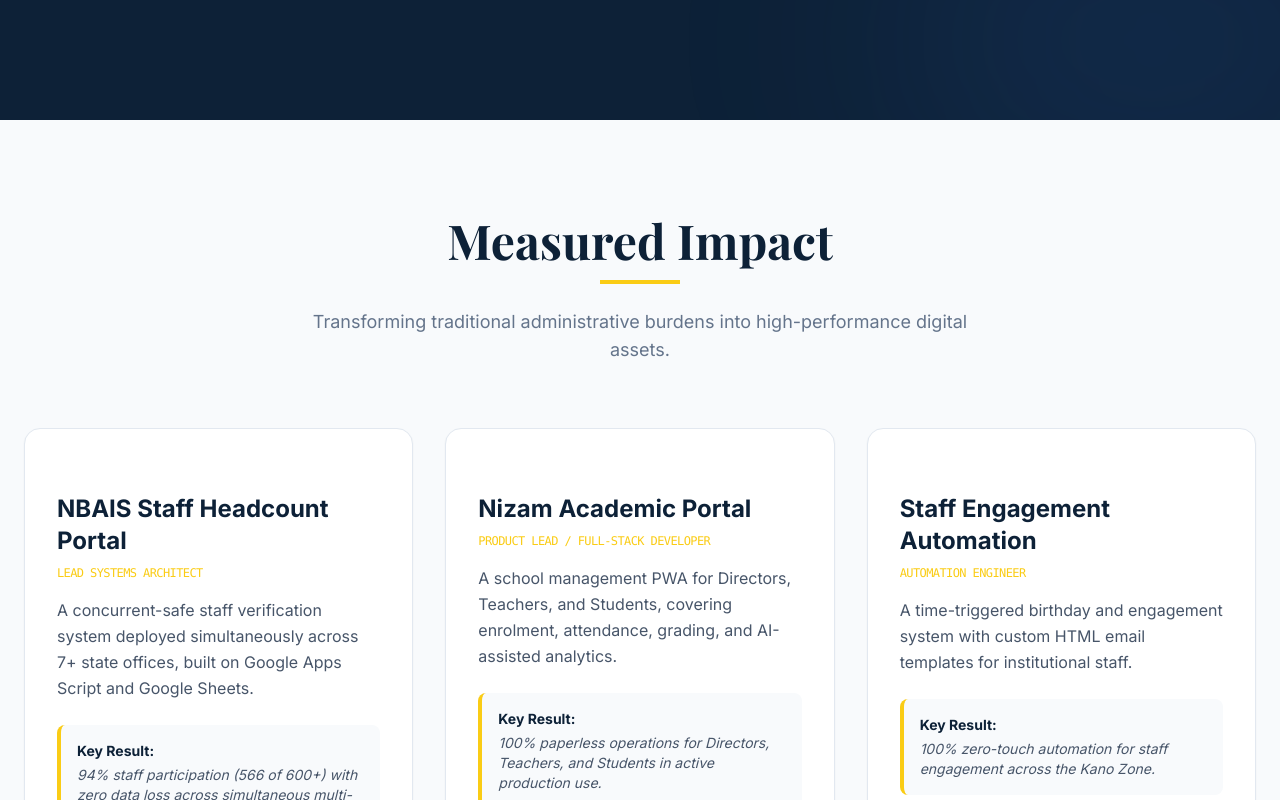
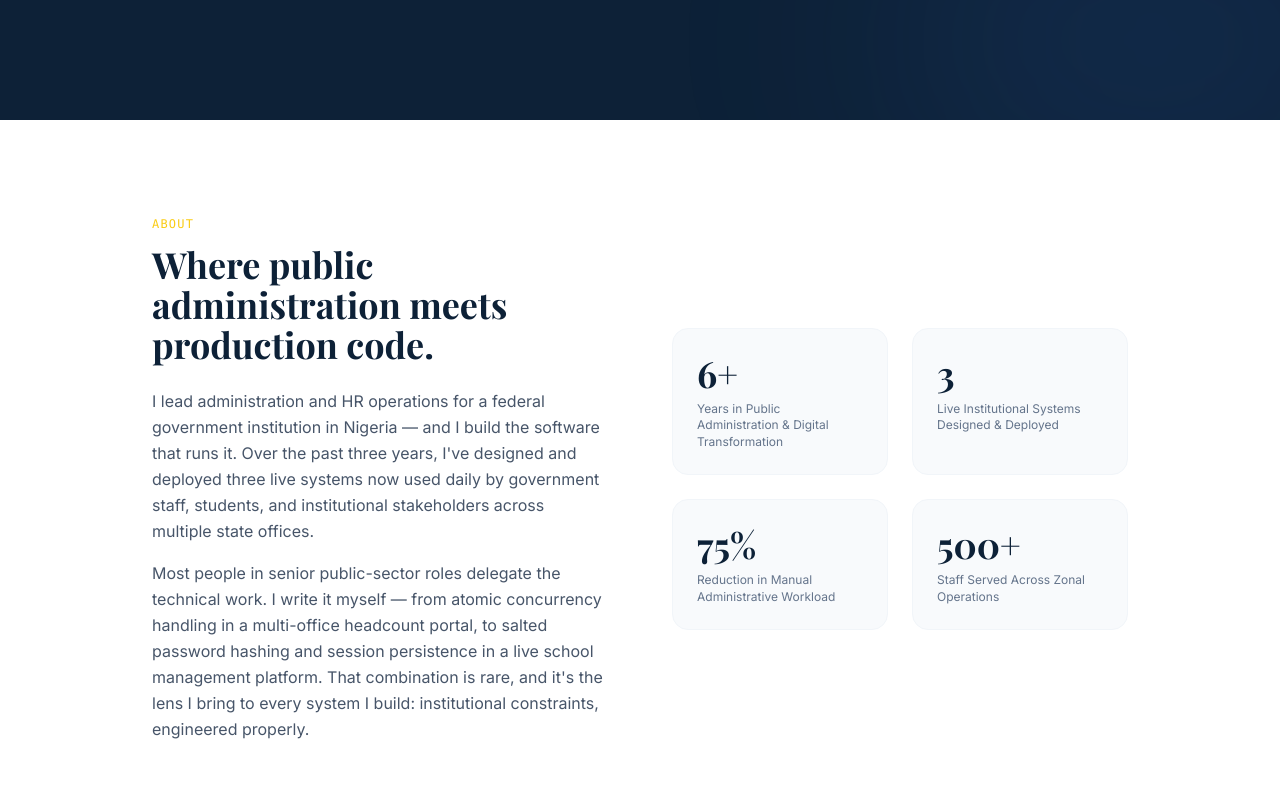
Before and after one commit to beylabs/bey-portfolio, a Next.js app: page / in a window 1280 px wide. Shown: the part 680-1480 px from the top of the page. Built offline with nearby package versions, Linux system fonts and the light colour scheme; a web font is replaced by a local one.

Commit message:
Feat: add About section with real bio and stats

```diff
--- a/app/page.tsx
+++ b/app/page.tsx
@@ -1,4 +1,5 @@
 import Hero from '../components/sections/Hero';
+import About from '../components/sections/About';
 import Impact from '../components/sections/Impact';
 import Vault from '../components/sections/Vault';
 import Contact from '../components/sections/Contact';
@@ -8,6 +9,7 @@
   return (
     <main>
       <Hero />
+      <About />
       <Impact />
       <Vault />
       <Contact />
--- /dev/null
+++ b/components/sections/About.tsx
@@ -0,0 +1,63 @@
+"use client";
+import { motion } from "framer-motion";
+
+const STATS = [
+  { value: "6+", label: "Years in Public Administration & Digital Transformation" },
+  { value: "3", label: "Live Institutional Systems Designed & Deployed" },
+  { value: "75%", label: "Reduction in Manual Administrative Workload" },
+  { value: "500+", label: "Staff Served Across Zonal Operations" },
+];
+
+export default function About() {
+  return (
+    <section className="py-24 bg-white" id="about">
+      <div className="container mx-auto px-6 max-w-5xl">
+        <div className="grid grid-cols-1 md:grid-cols-2 gap-16 items-center">
+
+          <div>
+            <span className="text-goldAccent font-mono text-xs tracking-widest uppercase mb-3 block">
+              About
+            </span>
+            <h2 className="text-3xl md:text-4xl font-bold text-midnight font-serif mb-6 leading-tight">
+              Where public administration meets production code.
+            </h2>
+            <p className="text-slate-600 leading-relaxed mb-4">
+              I lead administration and HR operations for a federal government institution
+              in Nigeria — and I build the software that runs it. Over the past three years,
+              I've designed and deployed three live systems now used daily by government
+              staff, students, and institutional stakeholders across multiple state offices.
+            </p>
+            <p className="text-slate-600 leading-relaxed">
+              Most people in senior public-sector roles delegate the technical work.
+              I write it myself — from atomic concurrency handling in a multi-office
+              headcount portal, to salted password hashing and session persistence in a
+              live school management platform. That combination is rare, and it's the
+              lens I bring to every system I build: institutional constraints, engineered properly.
+            </p>
+          </div>
+
+          <div className="grid grid-cols-2 gap-6">
+            {STATS.map((stat, i) => (
+              <motion.div
+                key={i}
+                initial={{ opacity: 0, y: 20 }}
+                whileInView={{ opacity: 1, y: 0 }}
+                viewport={{ once: true }}
+                transition={{ delay: i * 0.1 }}
+                className="p-6 rounded-2xl bg-ghost border border-slate-100"
+              >
+                <p className="text-3xl md:text-4xl font-bold text-midnight font-serif mb-2">
+                  {stat.value}
+                </p>
+                <p className="text-xs text-slate-500 leading-snug">
+                  {stat.label}
+                </p>
+              </motion.div>
+            ))}
+          </div>
+
+        </div>
+      </div>
+    </section>
+  );
+}
```
